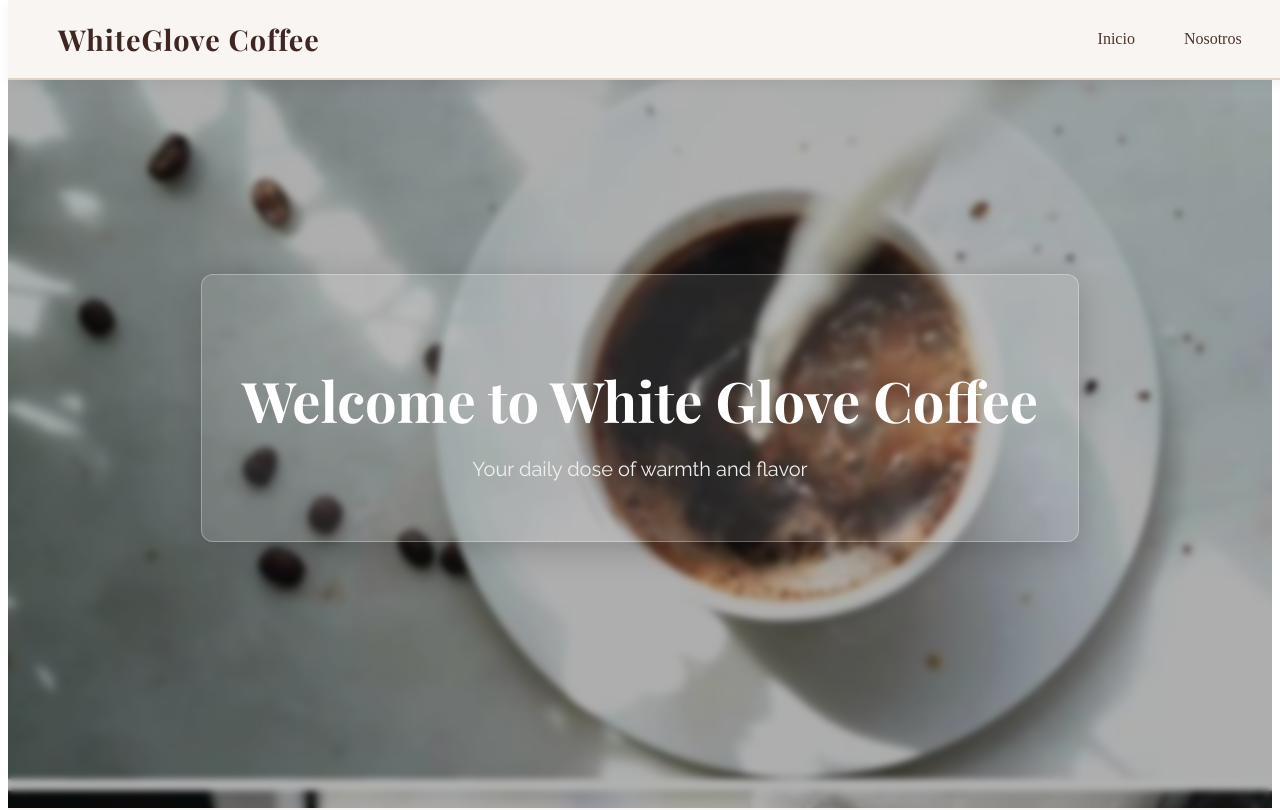
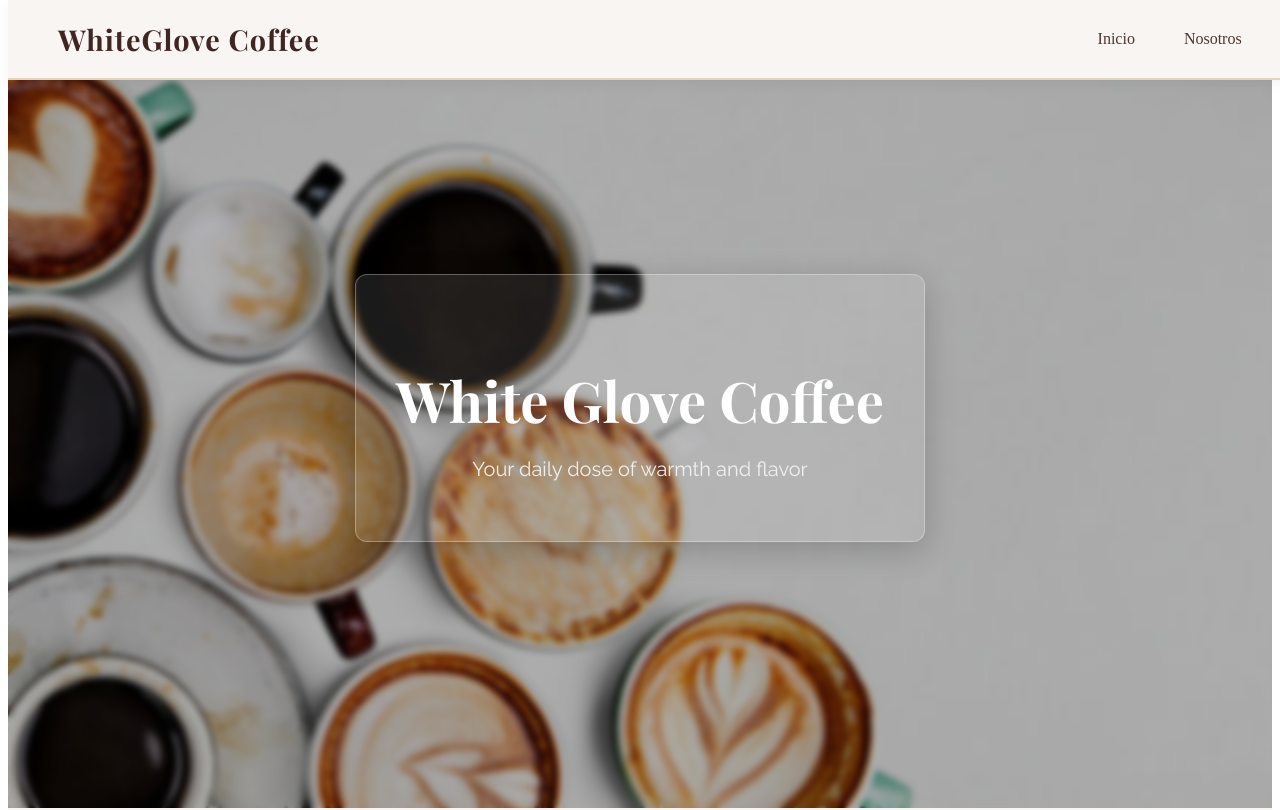
Before and after one commit to Aria369sg/WhiteGlove_Coffee, a plain HTML site: page index.html in a window 1280 px wide. Shown: the top 810 px of the page. Drawn offline with nearby package versions, Linux system fonts and the light colour scheme.

Commit message:
Image update

```diff
--- a/index.html
+++ b/index.html
@@ -22,7 +22,7 @@
     <!-- Hero Section -->
     <section class="hero">
         <div class="hero-content">
-            <h1>Welcome to White Glove Coffee</h1>
+            <h1>White Glove Coffee</h1>
             <p>Your daily dose of warmth and flavor</p>
         </div>
     </section>
--- a/styles.css
+++ b/styles.css
@@ -2,7 +2,7 @@
 @import url('https://fonts.googleapis.com/css2?family=Playfair+Display:wght@700&family=Raleway:wght@400&display=swap');
 
 .hero {
-  background-image: url('Images/aesthetic_coffee2.jpeg');
+  background-image: url('Images/img2222.jpg');
   background-size: cover;
   background-position: center;
   height: 100vh;
```
Also changed, not shown: Images/img2222.jpg (added).
